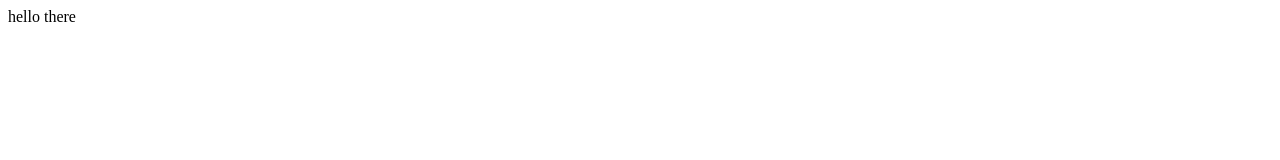
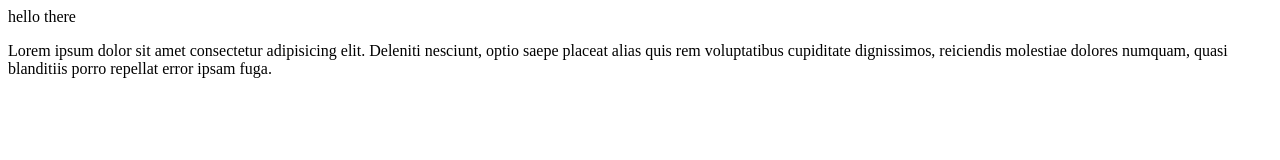
Before and after one commit to alif-786/javascript-learning, a plain HTML site: page index.html in a window 1280 px wide. Drawn offline with Linux system fonts and the light colour scheme.

Commit message:
p tag added

```diff
--- a/index.html
+++ b/index.html
@@ -8,7 +8,9 @@
 <body>
     hello there
 
-
+    <p>Lorem ipsum dolor sit amet consectetur adipisicing elit. Deleniti nesciunt, optio saepe placeat alias quis rem
+        voluptatibus cupiditate dignissimos, reiciendis molestiae dolores numquam, quasi blanditiis porro repellat error
+        ipsam fuga.</p>
     <!-- <script src="let_var_const.js"></script> -->
 </body>
 </html>
```
